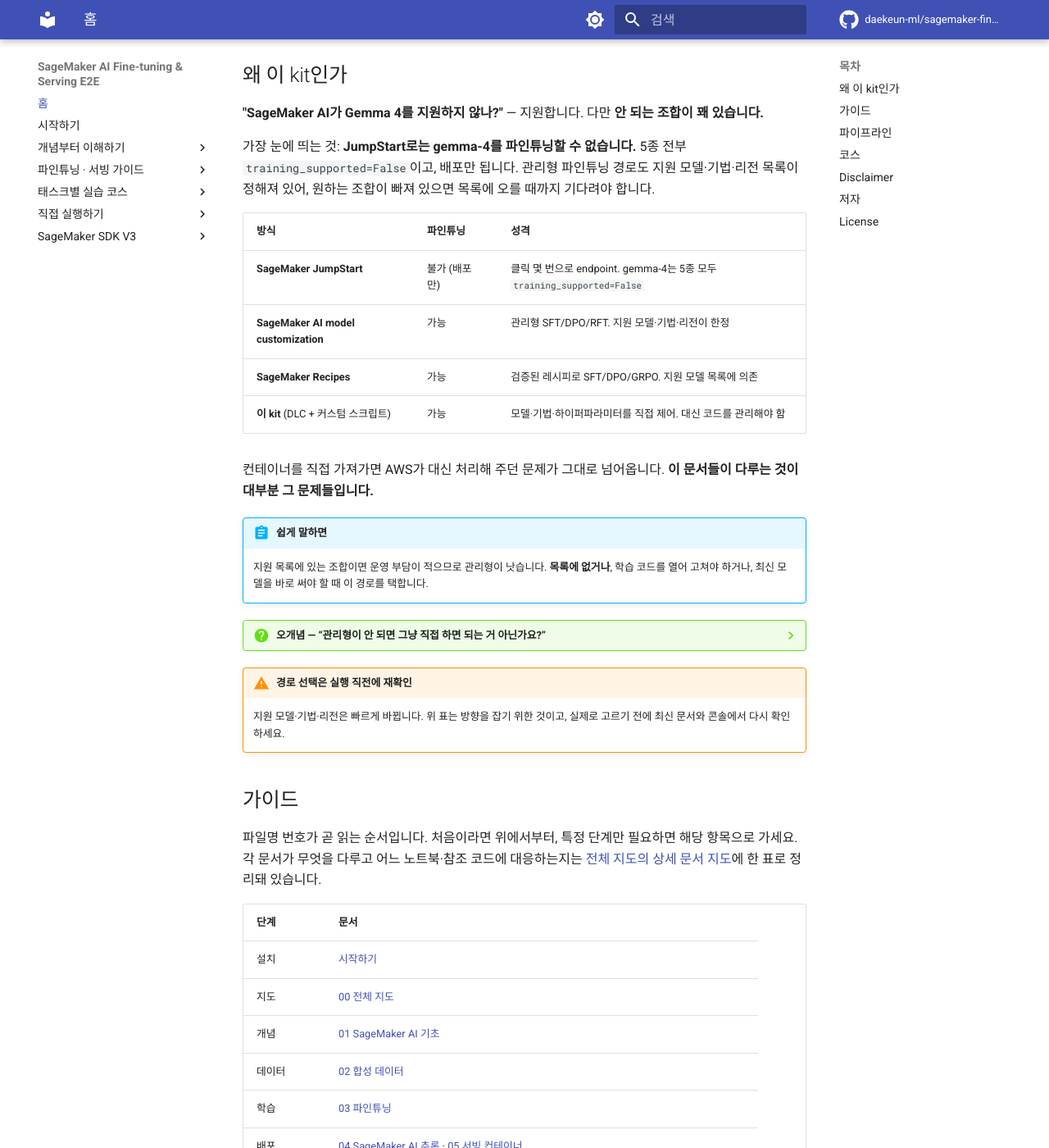
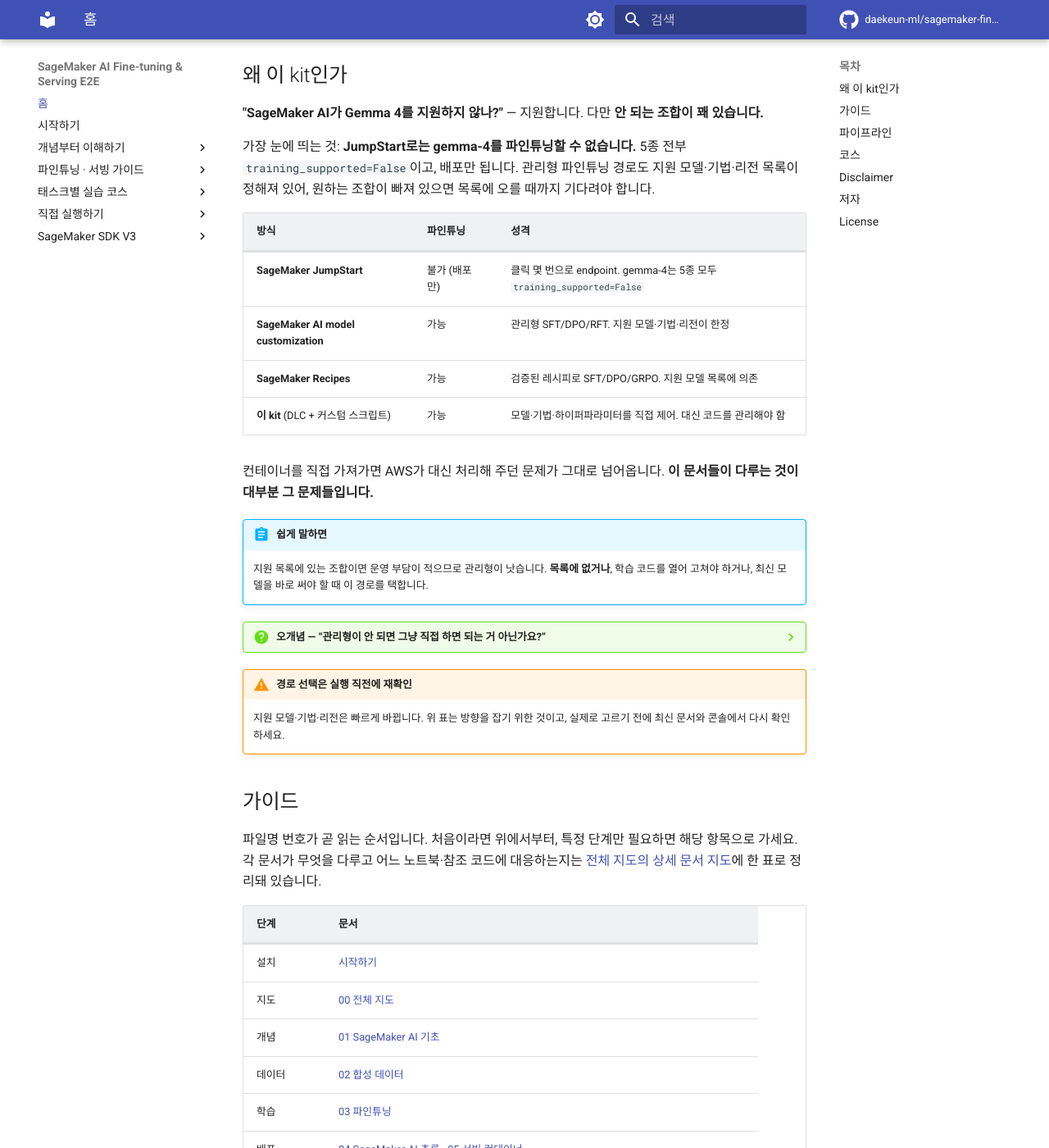
Before and after one commit to daekeun-ml/sagemaker-finetune-serve-e2e, an MkDocs documentation site: the page built from docs/index.md, in a window 1280 px wide and 1400 px high, scrolled down 481 px. Shown: the whole window at 82% size. Built offline with MkDocs 1.6.1 and Material for MkDocs 9.7.7, drawn with Linux system fonts in a browser that asks for light colours; comment, search, counter and statistics services are not loaded.

Commit message:
Shade the table header so it stops reading as a data row
Material's default table header is bold text on the same white background as
the body, so in a guide this table-heavy the header looks like the first row of
data. Gave it a light grey fill and a 2px bottom border.

Body rows stay a single colour. Zebra striping was the other option, but cells
here often contain inline code and the alternating fill would clash with those
backgrounds.

Dark mode uses --md-default-fg-color--lightest instead of the same grey, which
would sit brighter than the page background and make the header the loudest
element on screen.

```diff
--- a/docs/stylesheets/extra.css
+++ b/docs/stylesheets/extra.css
@@ -33,3 +33,20 @@
 .md-typeset table:not([class]) th :not(pre) > code {
   word-break: break-all;
 }
+
+/* 표 헤더에만 옅은 회색을 깔아 본문 행과 구분합니다. Material 기본값은 흰 배경 +
+   굵은 글씨뿐이어서, 이 문서처럼 표가 많으면 헤더가 첫 데이터 행처럼 읽힙니다.
+   본문 행은 줄무늬 없이 단색으로 둡니다(헤더 경계만 필요한 것이고, 줄무늬까지
+   더하면 셀 안의 admonition/코드와 배경이 겹쳐 지저분해집니다). */
+.md-typeset table:not([class]) th {
+  background-color: #f0f1f3;
+  color: var(--md-default-fg-color);
+  border-bottom: 2px solid var(--md-default-fg-color--lightest);
+  font-weight: 600;
+}
+
+/* 다크 모드에 같은 회색을 깔면 배경보다 밝아져 헤더가 튀어 보입니다.
+   테마 변수로 살짝만 띄웁니다(스킴을 바꿔도 따라옵니다). */
+[data-md-color-scheme="slate"] .md-typeset table:not([class]) th {
+  background-color: var(--md-default-fg-color--lightest);
+}
```
